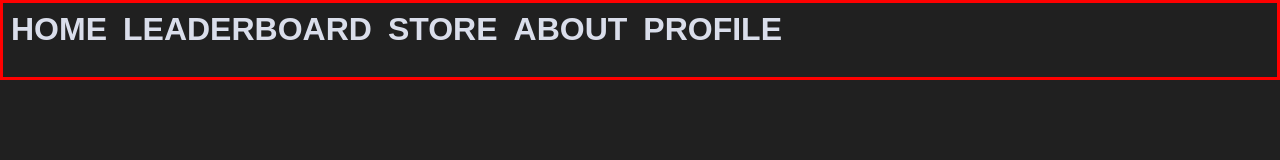
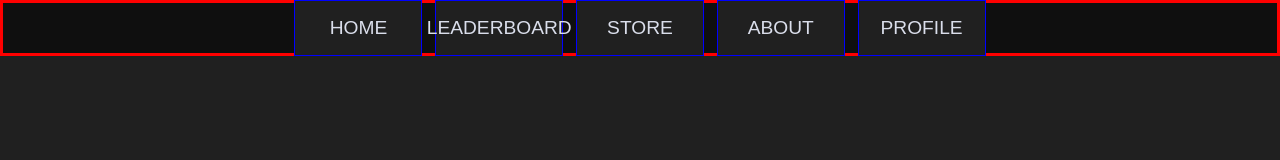
Before and after one commit to AahanPatel/Quexa, a plain HTML site: page index.html in a window 1280 px wide. Drawn offline with Linux system fonts and the light colour scheme.

Commit message:
more changes

```diff
--- a/index.html
+++ b/index.html
@@ -14,11 +14,11 @@
         </div>
         <div class="menu-container">
             <ul>
-                <li><h1>HOME</h1></li>
-                <li><h1>LEADERBOARD</h1></li>
-                <li><h1>STORE</h1></li>
-                <li><h1>ABOUT</h1></li>
-                <li><h1>PROFILE</h1></li>
+                <li><a>HOME</a></li>
+                <li><a>LEADERBOARD</a></li>
+                <li><a>STORE</a></li>
+                <li><a>ABOUT</a></li>
+                <li><a>PROFILE</a></li>
             </ul>
         </div>
     </div>
--- a/style.css
+++ b/style.css
@@ -6,6 +6,7 @@
 
 :root {
     --font-family1: "Times New Roman";
+    --darkest-color: #0f0f0f;
     --primary-color: #202020;
     --primary-color-lighter: #4b4b4e;
     --text-primary-color: #dadeeb;
@@ -22,20 +23,30 @@ body, html {
 
 .header {
     display: flex;
-    flex-direction: column;
-    height: 10vh;
+    justify-content: center;
+    align-items: center;
+    height: 7vh;
     border: 0.2em red solid;
+    background-color: var(--darkest-color);
 }
 
 .header ul {
     list-style-type: none;
     margin: 0;
     padding: 0;
+    overflow: hidden;
 }
 
 .header ul li {
     float: left;
+    display: flex;
+    justify-content: center;
+    align-items: center;
     background-color: var(--primary-color);
+    border: blue solid .1em;
+    margin: 0px 0.5vw;
+    height: 7vh;
+    width: 10vw;
 }
 
 .header ul li:hover {
@@ -43,8 +54,9 @@ body, html {
     background-color: var(--primary-color-lighter);
 }
 
-.header ul li h1 {
-    display: block;
-    padding: 8px;
+.header ul li a {
     color: var(--text-primary-color);
+    font-size: 1.2em;
+    text-align: center;
+    text-decoration: none;
 }
```
